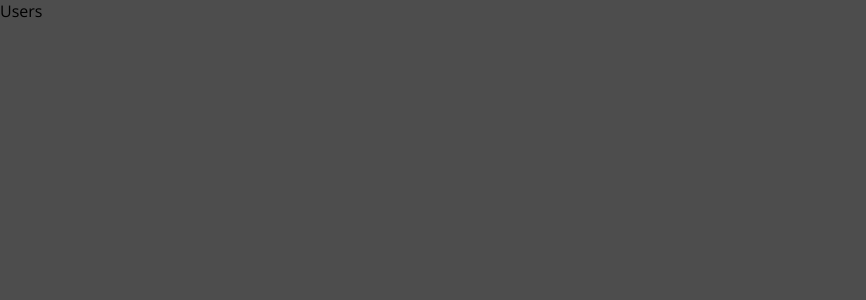
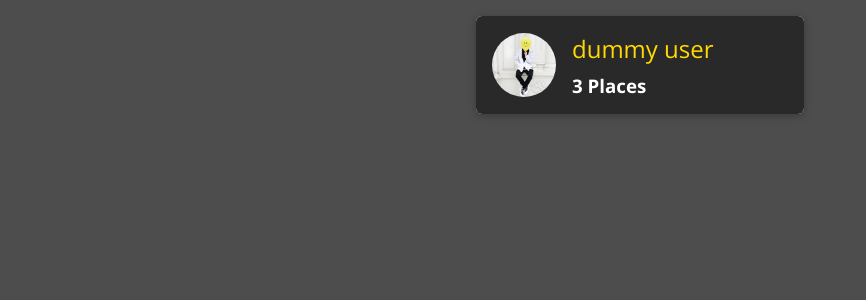
Before and after one commit to AyakaYasuda/mern-fullstack, a React (Create React App) app in the folder client/: page / in a window 1280 px wide. Shown: the top 300 px of the page, without its empty margins (0-866 px from the left). Built offline with nearby package versions, Linux system fonts and the light colour scheme.

Commit message:
added a userslist page and relevant components

```diff
--- /dev/null
+++ b/client/src/shared/components/UI/Avatar.css
@@ -0,0 +1,15 @@
+.avatar {
+  width: 100%;
+  height: 100%;
+  display: flex;
+  justify-content: center;
+  align-items: center;
+}
+
+.avatar img {
+  display: block;
+  border-radius: 50%;
+  width: 100%;
+  height: 100%;
+  object-fit: cover;
+}
--- /dev/null
+++ b/client/src/shared/components/UI/Avatar.js
@@ -0,0 +1,17 @@
+import React from 'react';
+
+import './Avatar.css';
+
+const Avatar = props => {
+  return (
+    <div className={`avatar ${props.className}`} style={props.style}>
+      <img
+        src={props.image}
+        alt={props.alt}
+        style={{ width: props.width, height: props.width }}
+      />
+    </div>
+  );
+};
+
+export default Avatar;
--- /dev/null
+++ b/client/src/shared/components/UI/Card.css
@@ -0,0 +1,9 @@
+.card {
+  position: relative;
+  margin: 0;
+  box-shadow: 0 2px 8px rgba(0, 0, 0, 0.26);
+  border-radius: 6px;
+  padding: 1rem;
+  overflow: hidden;
+  background: white;
+}
--- /dev/null
+++ b/client/src/shared/components/UI/Card.js
@@ -0,0 +1,13 @@
+import React from 'react';
+
+import './Card.css';
+
+const Card = props => {
+  return (
+    <div className={`card ${props.className}`} style={props.style}>
+      {props.children}
+    </div>
+  );
+};
+
+export default Card;
--- /dev/null
+++ b/client/src/user/components/UserItem.css
@@ -0,0 +1,49 @@
+.user-item {
+  margin: 1rem;
+  width: calc(45% - 2rem);
+  min-width: 17.5rem;
+}
+
+.user-item a {
+  display: flex;
+  align-items: center;
+  width: 100%;
+  height: 100%;
+  text-decoration: none;
+  padding: 1rem;
+  color: white;
+  background: #292929;
+}
+
+.user-item a:hover,
+.user-item a:active {
+  background: #ffd900;
+}
+
+.user-item__content {
+  padding: 0;
+}
+
+.user-item__image {
+  width: 4rem;
+  height: 4rem;
+  margin-right: 1rem;
+}
+
+.user-item__info h2 {
+  font-size: 1.5rem;
+  margin: 0 0 0.5rem 0;
+  font-weight: normal;
+  color: #ffd900;
+}
+
+.user-item:hover h2,
+.user-item:active h2,
+.user-item:hover h3,
+.user-item:active h3 {
+  color: #292929;
+}
+
+.user-item__info h3 {
+  margin: 0;
+}
--- /dev/null
+++ b/client/src/user/components/UserItem.js
@@ -0,0 +1,28 @@
+import React from "react";
+import { Link } from "react-router-dom";
+
+import Card from "../../shared/components/UI/Card";
+import Avatar from "../../shared/components/UI/Avatar";
+import "./UserItem.css";
+
+const UserItem = ({ id, name, image, placeCount }) => {
+  return (
+    <li className="user-item">
+      <Card className="user-item__content">
+        <Link to={`/${id}/places`}>
+          <div className="user-item__image">
+            <Avatar image={image} alt={name} />
+          </div>
+          <div className="user-item__info">
+            <h2>{name}</h2>
+            <h3>
+              {placeCount} {placeCount === 1 ? "Place" : "Places"}
+            </h3>
+          </div>
+        </Link>
+      </Card>
+    </li>
+  );
+};
+
+export default UserItem;
--- /dev/null
+++ b/client/src/user/components/UsersList.css
@@ -0,0 +1,10 @@
+.users-list {
+  list-style: none;
+  margin: 0 auto;
+  padding: 0;
+  width: 90%;
+  max-width: 50rem;
+  display: flex;
+  justify-content: center;
+  flex-wrap: wrap;
+}
--- /dev/null
+++ b/client/src/user/components/UsersList.js
@@ -0,0 +1,31 @@
+import React from "react";
+
+import "./UsersList.css";
+
+import UserItem from "./UserItem";
+
+const UsersList = props => {
+  if (props.items.length === 0) {
+    return (
+      <div className="center">
+        <h2>No users found</h2>
+      </div>
+    );
+  }
+
+  return (
+    <ul className="users-list">
+      {props.items.map(user => (
+        <UserItem
+          key={user.id}
+          id={user.id}
+          image={user.image}
+          name={user.name}
+          placeCount={user.places}
+        />
+      ))}
+    </ul>
+  );
+};
+
+export default UsersList;
--- a/client/src/user/pages/Users.js
+++ b/client/src/user/pages/Users.js
@@ -1,7 +1,19 @@
 import React from "react";
 
+import UsersList from "../components/UsersList";
+import dummyUserImage from "../../assets/images/dummy-user.jpg";
+
 const Users = () => {
-  return <div>Users</div>;
+  const USERS = [
+    {
+      id: "u1",
+      name: "dummy user",
+      image: dummyUserImage,
+      places: 3,
+    },
+  ];
+
+  return <UsersList items={USERS} />;
 };
 
 export default Users;
```
Also changed, not shown: client/src/assets/images/dummy-user.jpg (added).
